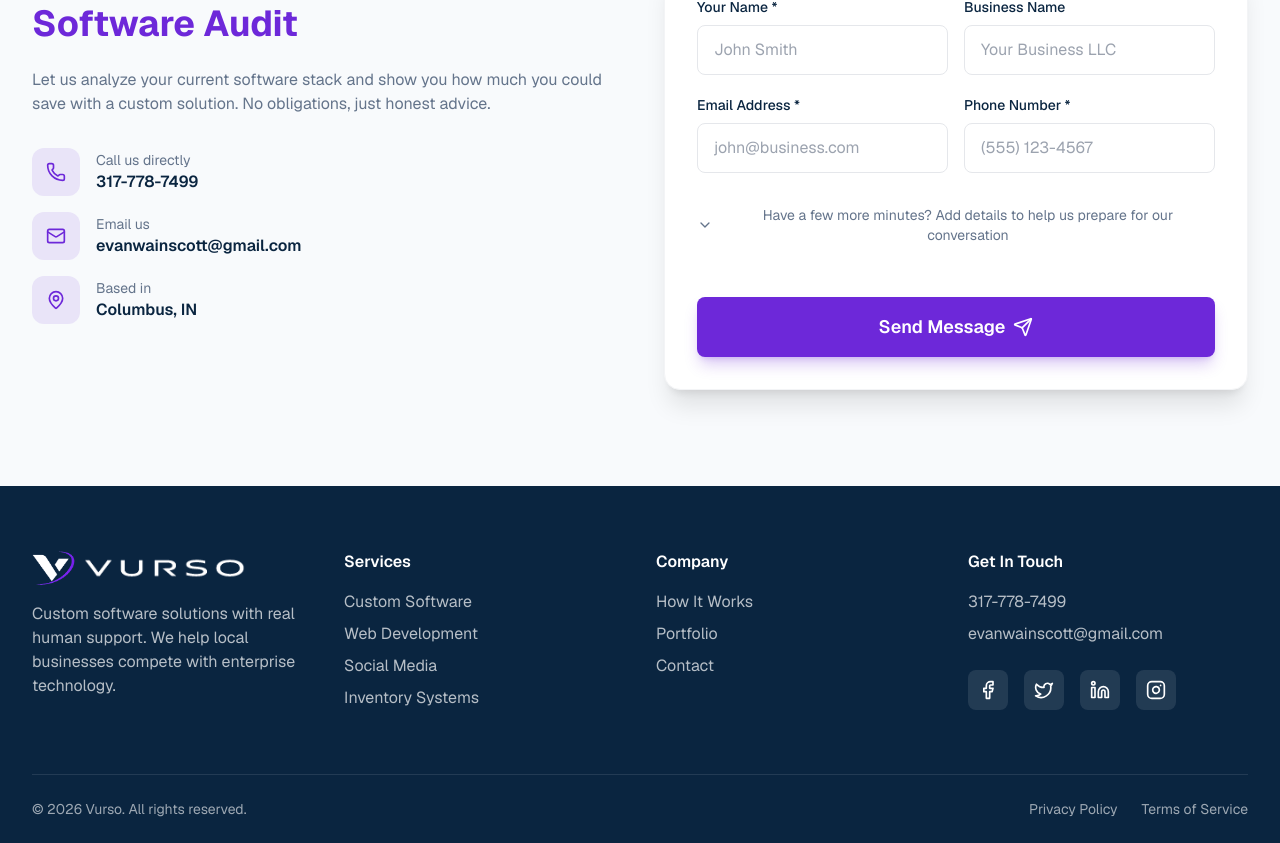
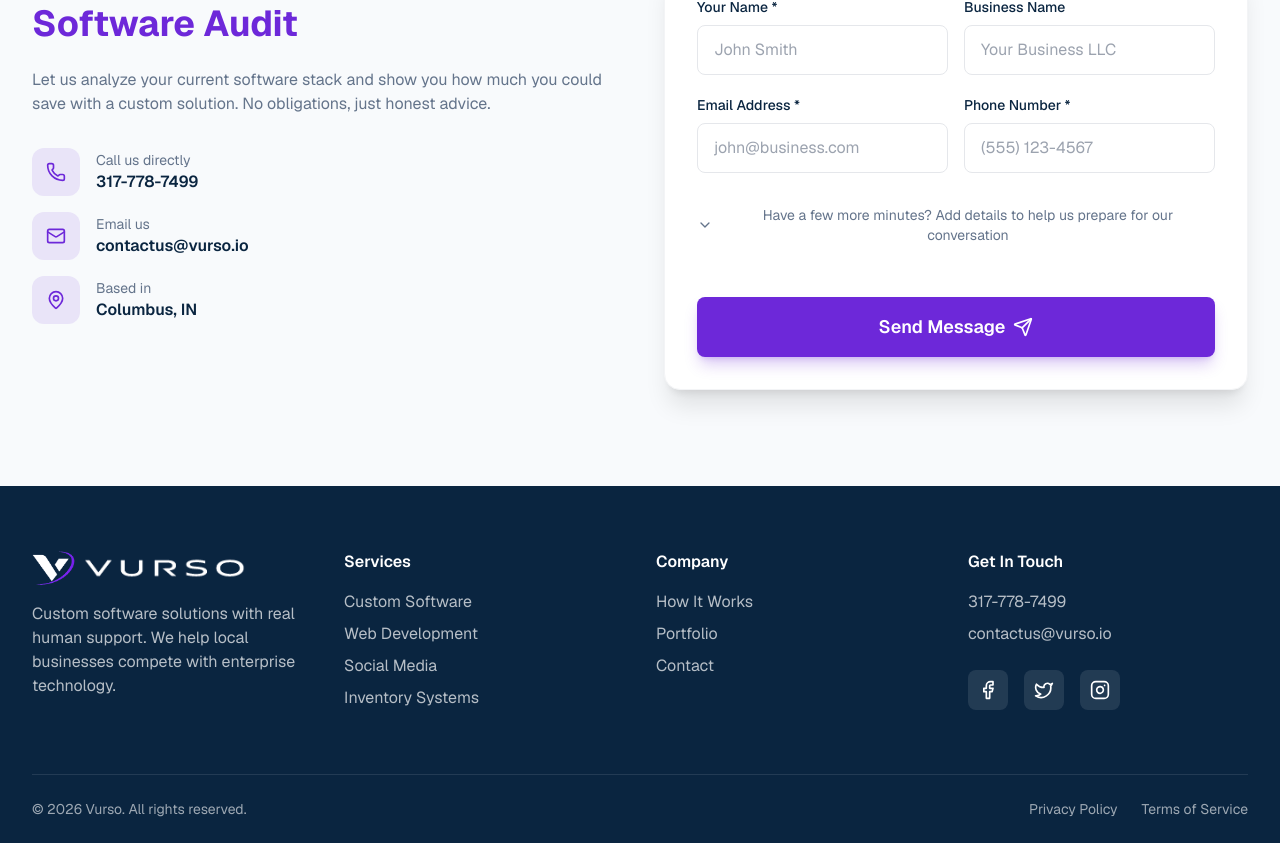
Before and after one commit to evvxnnn/Vurso, a Next.js app: page / in a window 1280 px wide. Shown: the part 4686-5529 px from the top of the page. Built offline with nearby package versions, Linux system fonts and the light colour scheme.

Commit message:
update contacts

```diff
--- a/components/Contact.tsx
+++ b/components/Contact.tsx
@@ -77,7 +77,7 @@
               </div>
               <div>
                 <p className="text-sm text-dark-gray dark:text-gray-500">{t('contact.emailLabel')}</p>
-                <p className="font-semibold text-primary-navy dark:text-white">evanwainscott@gmail.com</p>
+                <p className="font-semibold text-primary-navy dark:text-white">contactus@vurso.io</p>
               </div>
             </div>
 
--- a/components/Footer.tsx
+++ b/components/Footer.tsx
@@ -1,14 +1,13 @@
 'use client'
 
-import { Facebook, Twitter, Linkedin, Instagram } from 'lucide-react'
+import { Facebook, Twitter, Instagram } from 'lucide-react'
 import { useTranslation } from '@/lib/i18n/useTranslation'
 import { useInView } from '@/lib/useInView'
 
 const socialLinks = [
-  { icon: Facebook, href: '#', label: 'Facebook' },
-  { icon: Twitter, href: '#', label: 'Twitter' },
-  { icon: Linkedin, href: '#', label: 'LinkedIn' },
-  { icon: Instagram, href: '#', label: 'Instagram' },
+  { icon: Facebook, href: 'https://www.facebook.com/profile.php?id=61587803743451', label: 'Facebook' },
+  { icon: Twitter, href: 'https://x.com/vursollc', label: 'Twitter' },
+  { icon: Instagram, href: 'https://www.instagram.com/vursollc', label: 'Instagram' },
 ]
 
 const columnDelayClasses = ['delay-0', 'delay-100', 'delay-200', 'delay-300']
@@ -97,7 +96,7 @@
             <h3 className="font-semibold mb-4">{t('footer.contactHeading')}</h3>
             <div className="space-y-2 text-white/70">
               <p>317-778-7499</p>
-              <p>evanwainscott@gmail.com</p>
+              <p>contactus@vurso.io</p>
             </div>
 
             {/* Social Links */}
```
